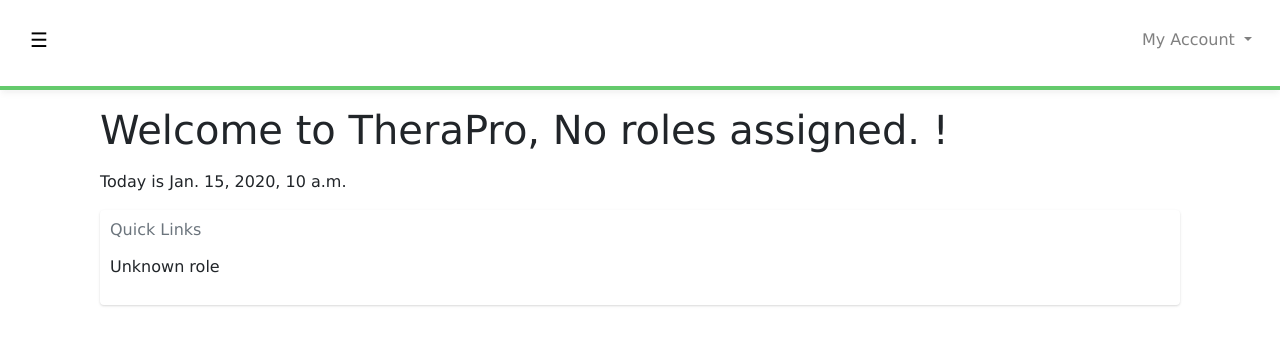
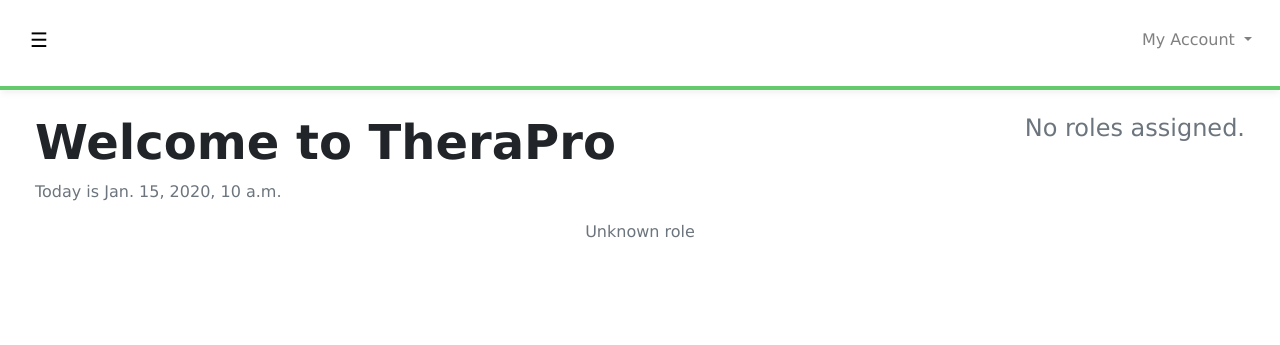
Before and after one commit to APC-SoCIT/APC-2024-2025-T1-03-Occupational-Therapy-Clinic, a Django app: template O4P/accounts/templates/account/welcome.html in a window 1280 px wide. Shown: the top 345 px of the page. Run offline with Django 3.2, Linux system fonts and the light colour scheme; the template is opened without the code that fills it: most values are stand-ins (such as "Sample title", 1, 10 or a date in 2020); some libraries are stand-ins or nearby versions.

Commit message:
small changes

```diff
--- a/O4P/accounts/templates/account/welcome.html
+++ b/O4P/accounts/templates/account/welcome.html
@@ -2,44 +2,137 @@
 
 {% block content %}
 
-        <div class="container">
-            <div class="container-fluid">
-                <h1 class="header 1 my-3">Welcome to TheraPro, {% for group in request.user.groups.all %}
-                    {{ group.name }}{% if not forloop.last %}, {% endif %}
-                {% empty %}
-                    No roles assigned.
-                {% endfor %}!</h1>
-                <p>Today is {{ today }}</p>
-                <div class="card">
-                    <div class="card-body">
-                        <h6 class="text-secondary">Quick Links</h6>
-                        <p></p>
-                        <div class="list-group">
-                            {% if is_assistant or is_guardian %}
-                                <a href="{% url 'patients.list' %}" class="btn btn-primary my-1">Patient List</a>
-                                {% if is_assistant %}
-                                    <a href="{% url 'assistant_detail' pk=user.assistantinformation_set.first.id %}" class="btn btn-primary my-1">My Profile</a>
-                                {% elif is_guardian %}
-                                    <a href="{% url 'guardian_detail' pk=user.guardianinformation_set.first.id %}" class="btn btn-primary my-1">My Profile</a>
-                                {% endif %}
-                            {% elif is_therapist %}
-                                <a href="{% url 'patients.list' %}" class="btn btn-primary my-1">Patient List</a>
-                                <a href="{% url 'guardian_list' %}" class="btn btn-primary my-1">Guardian List</a>
-                                <a href="{% url 'assistant_list' %}" class="btn btn-primary my-1">Assistant List</a>
-                                <a href="{% url 'therapist_list' %}" class="btn btn-primary my-1">Therapist List</a>
-                                <a href="{% url 'therapist_detail' pk=user.therapistinformation_set.first.id %}" class="btn btn-primary my-1"> My Profile</a>
-                                <a href="{% url 'manage_appointment_requests' %}" class="btn btn-primary my-1">Appointment Requests</a>
-                            {% elif is_administrator %}
-                                <a href="{% url 'therapist_signup' %}" class="btn btn-primary d-block my-2">Create Therapist Account</a>
-                                <a href="{% url 'guardian_signup' %}" class="btn btn-primary d-block my-2">Create Guardian Account</a>
-                                <a href="{% url 'assistant_signup' %}" class="btn btn-primary d-block my-2">Create Assistant Account</a>
-                            {% else %}
-                                <p>Unknown role</p>
-                            {% endif %}
-                        </div>
+
+
+<div class="container-fluid mt-4">
+    <div class="d-flex justify-content-between">
+        <h1 class="display-5 fw-bold mb-2">Welcome to TheraPro</h1>
+        <h4 class="text-muted">
+            {% for group in request.user.groups.all %}
+                {{ group.name }}{% if not forloop.last %}, {% endif %}
+            {% empty %}
+                No roles assigned.
+            {% endfor %}
+        </h4>
+    </div>
+    <p class="text-muted">Today is {{ today }}</p>
+    <div class="row g-4">
+        {% if is_guardian %}
+            <div class="col-md-12">
+                <div class="card shadow-sm border-0">
+                    <div class="m-2">
+                        <h5 class="card-title">Patients</h5>
+                        <p class="card-text text-muted">Manage and view patient information.</p>
+                    </div>
+                    <div class="card-body text-center">
+                        <a href="{% url 'patients.list' %}" class="btn btn-primary d-block my-1">View Patients</a>
+                        <a href="{% url 'patients.create' %}" class="btn btn-primary d-block my-1">Add Patient</a>
+                    </div>
+                </div>
+            </div>
+        {% elif is_therapist %}
+        <div class="row mt-4">
+            <div class="col-md-6 d-flex flex-column">
+                <div class="card shadow-sm border-0 mb-3">
+                    <div class="m-2">
+                        <h5 class="card-title">Patient Management</h5>
+                        <p class="card-text text-muted">Access and manage patient records.</p>
+                    </div>
+                    <div class="card-body text-center">
+                        <a href="{% url 'patients.list' %}" class="btn btn-primary d-block my-1">View Patients</a>
+                    </div>
+                </div>
+                <div class="card shadow-sm border-0 mb-3">
+                    <div class="m-2">
+                        <h5 class="card-title">Guardians</h5>
+                        <p class="card-text text-muted">Manage and communicate with guardians.</p>
+                    </div>
+                    <div class="card-body text-center">
+                        <a href="{% url 'guardian_list' %}" class="btn btn-primary d-block my-1">View Guardians</a>
+                    </div>
+                </div>
+                <div class="card shadow-sm border-0">
+                    <div class="m-2">
+                        <h5 class="card-title">Assistants</h5>
+                        <p class="card-text text-muted">Manage clinic assistants.</p>
+                    </div>
+                    <div class="card-body text-center">
+                        <a href="{% url 'assistant_list' %}" class="btn btn-primary d-block my-1">View Assistants</a>
+                    </div>
+                </div>
+            </div>
+            <div class="col-md-6">
+                <div class="card shadow-sm border-0">
+                    <div class="m-2">
+                        <h5 class="card-title">Appointments</h5>
+                        <p class="card-text text-muted">Manage appointment requests.</p>
+                    </div>
+                    <div class="card-body text-center">
+                        <a href="{% url 'manage_appointment_requests' %}" class="btn btn-primary d-block my-1">View Requests</a>
                     </div>
                 </div>
             </div>
         </div>
+        {% elif is_assistant %}
+
+        <div class="col-md-4 d-flex flex-column">
+            <div class="card shadow-sm border-0 mb-3">
+                <div class="m-2">
+                    <h5 class="card-title">Patient Management</h5>
+                    <p class="card-text text-muted">Access and manage patient records.</p>
+                </div>
+                <div class="card-body text-center">
+                    <a href="{% url 'patients.list' %}" class="btn btn-primary d-block my-1">View Patients</a>
+                </div>
+            </div>
+        </div>
+        <div class="col-md-4 d-flex flex-column">
+            <div class="card shadow-sm border-0 mb-3">
+                <div class="m-2">
+                    <h5 class="card-title">Guardians</h5>
+                    <p class="card-text text-muted">Manage and communicate with guardians.</p>
+                </div>
+                <div class="card-body text-center">
+                    <a href="{% url 'guardian_list' %}" class="btn btn-primary d-block my-1">View Guardians</a>
+                </div>
+            </div>
+        </div>
+        <div class="col-md-4 d-flex flex-column">
+            <div class="card shadow-sm border-0">
+                <div class="m-2">
+                    <h5 class="card-title">Assistants</h5>
+                    <p class="card-text text-muted">Manage clinic assistants.</p>
+                </div>
+                <div class="card-body text-center">
+                    <a href="{% url 'assistant_list' %}" class="btn btn-primary d-block my-1">View Assistants</a>
+                </div>
+            </div>
+        </div>
+
+        {% elif is_administrator %}
+        <div class="col-md-12">
+            <div class="card shadow-sm border-0">
+                <div class="m-2">
+                    <h5 class="card-title">User Management</h5>
+                    <p class="card-text text-muted">Create new accounts for users.</p>
+                </div>
+                <div class="card-body text-center">
+                    <a href="{% url 'therapist_signup' %}" class="btn btn-primary d-block my-1">Add Therapist</a>
+                    <a href="{% url 'guardian_signup' %}" class="btn btn-primary d-block my-1">Add Guardian</a>
+                    <a href="{% url 'assistant_signup' %}" class="btn btn-primary d-block my-1">Add Assistant</a>
+                </div>
+            </div>
+        </div>
+        {% else %}
+            <div class="col-12 text-center">
+                <p class="text-muted">Unknown role</p>
+            </div>
+        {% endif %}
+    </div>
+
+</div>
+
+
+
 
 {% endblock %}
```
